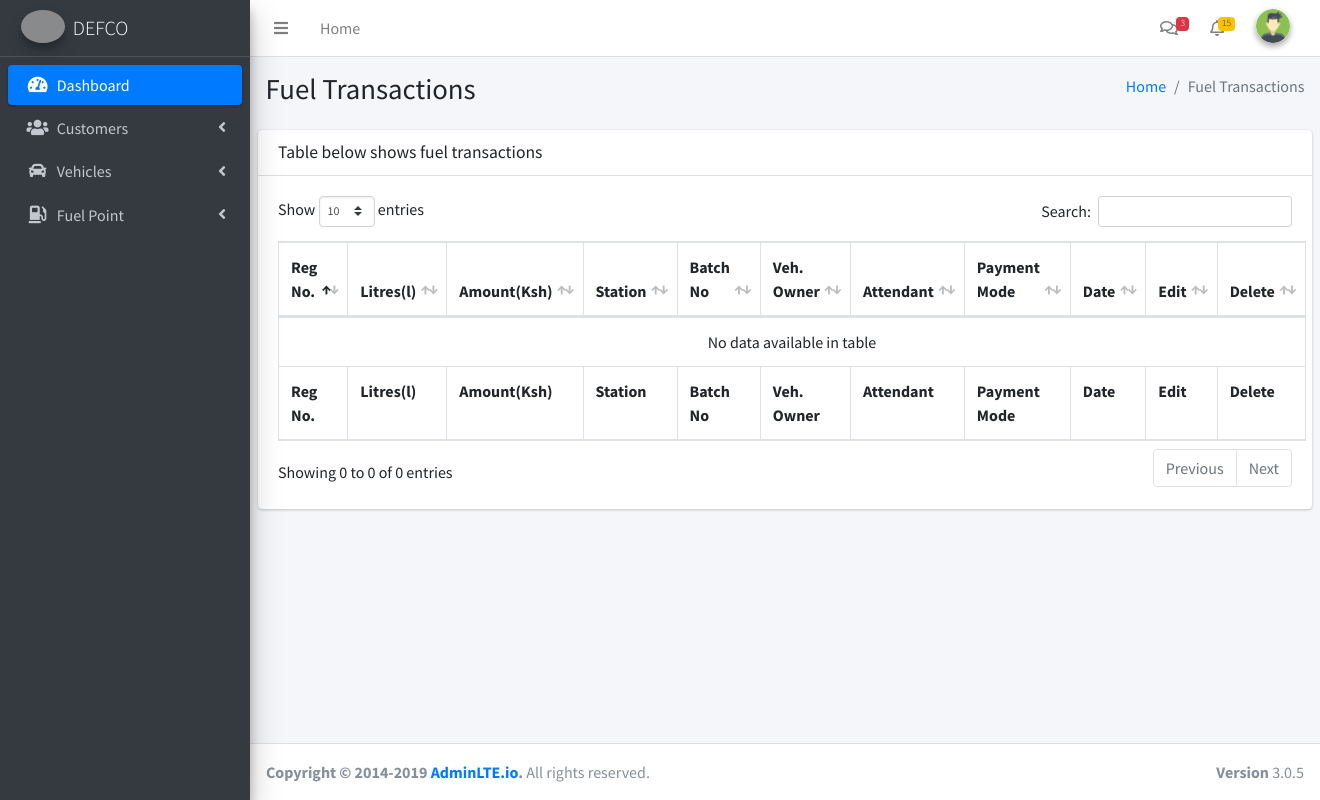
After one commit to KenThumi/defco_fuelling, a Django app: page /transactions/ in a window 1320 px wide. The commit adds this page. Run offline with Django 3.2, Linux system fonts and the light colour scheme; some libraries are stand-ins or nearby versions; grey boxes are pictures that could not be loaded.

Commit message:
Transactuons table  UI

```diff
--- a/defco/templates/_sidemenu.html
+++ b/defco/templates/_sidemenu.html
@@ -96,9 +96,9 @@
             </a>
           </li>
           <li class="nav-item">
-            <a href="#" class="nav-link">
+            <a href="{% url 'transactions' %}" class="nav-link">
               <i class="far fa-circle nav-icon text-info"></i>
-              <p>Fueling Records</p>
+              <p>Fueling Transactions</p>
             </a>
           </li>
 
--- /dev/null
+++ b/defco/templates/records/transactions.html
@@ -0,0 +1,81 @@
+{%extends 'base.html'%}
+
+{% block content %}
+{{ block.super }}
+ <!-- Content Header (Page header) -->
+    <section class="content-header">
+        <div class="container-fluid">
+        <div class="row mb-2">
+            <div class="col-sm-6">
+            <h1>Fuel Transactions</h1>
+            </div>
+            <div class="col-sm-6">
+            <ol class="breadcrumb float-sm-right">
+                <li class="breadcrumb-item"><a href="#">Home</a></li>
+                <li class="breadcrumb-item active">Fuel Transactions</li>
+            </ol>
+            </div>
+        </div>
+        </div><!-- /.container-fluid -->
+    </section>
+  <!-- Main content -->
+    <section class="content">
+        <div class="row">
+        <div class="col-12">
+            <div class="card">
+            <div class="card-header">
+                <h3 class="card-title">Table below shows fuel transactions</h3>
+                <div class="float-right mx-3">
+                    {% if request.user.is_superuser or request.user.is_admin %}
+                    <a class="btn btn-success btn-sm" href="#">
+                         Add Transaction
+                        <i class="fas fa-plus-circle"></i>
+                    </a>
+                    {% endif %}
+                </div>
+            </div>
+            <!-- /.card-header -->
+            <div class="card-body">
+                <table id="example1" class="table table-bordered table-hover">
+                    <thead>
+                    <tr>
+                        <th>Reg No.</th>
+                        <th>Litres(l)</th>
+                        <th>Amount(Ksh)</th>
+                        <th>Station</th>
+                        <th>Batch No</th>
+                        <th>Veh. Owner</th>
+                        <th>Attendant</th>
+                        <th>Payment Mode</th>
+                        <th>Date</th>
+                        <th>Edit</th>
+                        <th>Delete</th>
+                    </tr>
+                    </thead>
+                    <tbody>
+
+                    </tbody>
+                    <tfoot>
+                        <tr>
+                            <th>Reg No.</th>
+                            <th>Litres(l)</th>
+                            <th>Amount(Ksh)</th>
+                            <th>Station</th>
+                            <th>Batch No</th>
+                            <th>Veh. Owner</th>
+                            <th>Attendant</th>
+                            <th>Payment Mode</th>
+                            <th>Date</th>
+                            <th>Edit</th>
+                            <th>Delete</th>
+                        </tr>
+                    </tfoot>
+                </table>
+            </div>
+            <!-- /.card-body -->
+            </div>
+            <!-- /.card -->
+        </div>
+        </div><!-- Main content -->
+    </section>
+  {%endblock%}
--- a/defco/urls.py
+++ b/defco/urls.py
@@ -30,5 +30,6 @@ urlpatterns = [
     path('stations/', views.stations, name='stations'),
     path('replenish/', views.replenish, name='replenish'),
     path('editstation/<int:id>', views.editStation, name='editstation'),
-    path('editreplenish/<int:id>', views.editReplenish, name='editreplenish')
+    path('editreplenish/<int:id>', views.editReplenish, name='editreplenish'),
+    path('transactions/', views.getTransactions, name='transactions')
 ]
--- a/defco/views.py
+++ b/defco/views.py
@@ -265,3 +265,9 @@ def editReplenish(request,id):
             return redirect('replenishments')
 
     return render(request, 'replenish.html', {'form':form, 'btn_lbl':'Update'})
+
+
+
+def getTransactions(request):
+
+    return render(request,'records/transactions.html')
```
